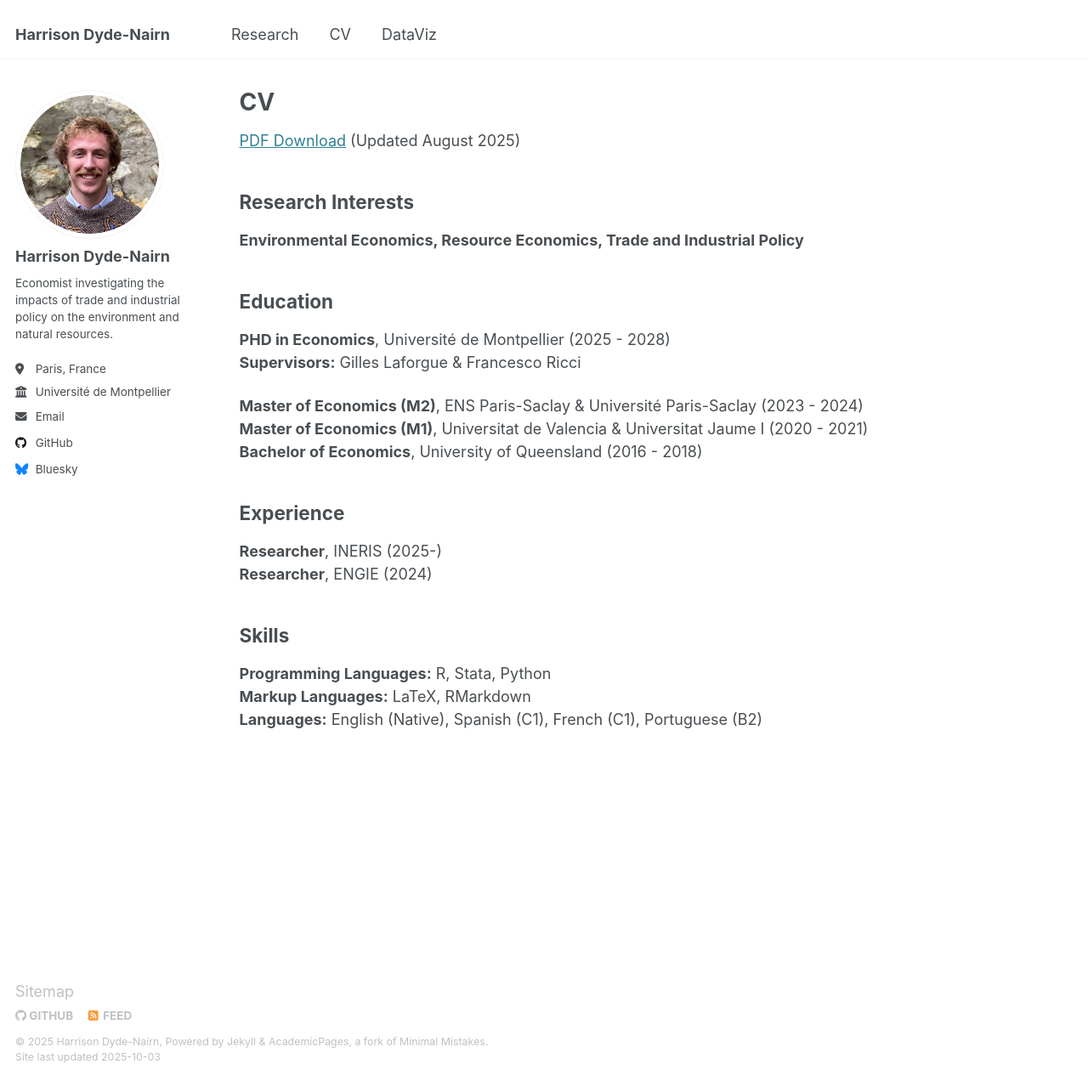
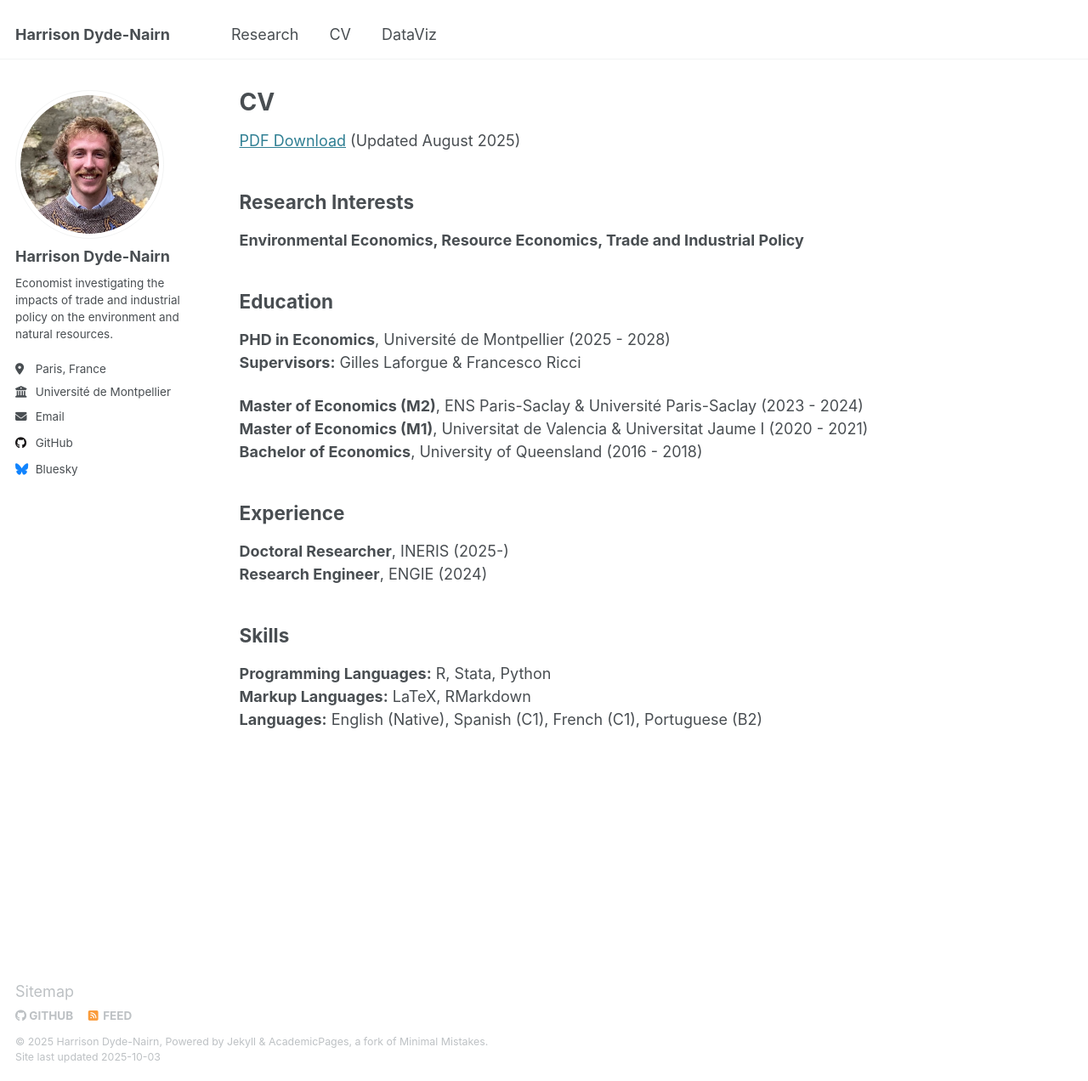
Before and after one commit to hdydenairn/hdydenairn.github.io, a Jekyll site: the page built from _pages/cv.md, in a window 1280 px wide and 1272 px high. Shown: the whole window at 85% size. Built offline with Jekyll 4.4.1, drawn with Linux system fonts in a browser that asks for light colours.

Commit message:
Update cv.md

```diff
--- a/_pages/cv.md
+++ b/_pages/cv.md
@@ -25,8 +25,8 @@ redirect_from:
 
 ## Experience
 
-**Researcher**, INERIS (2025-)<br>
-**Researcher**, ENGIE (2024)
+**Doctoral Researcher**, INERIS (2025-)<br>
+**Research Engineer**, ENGIE (2024)
 
 ## Skills
 
```
